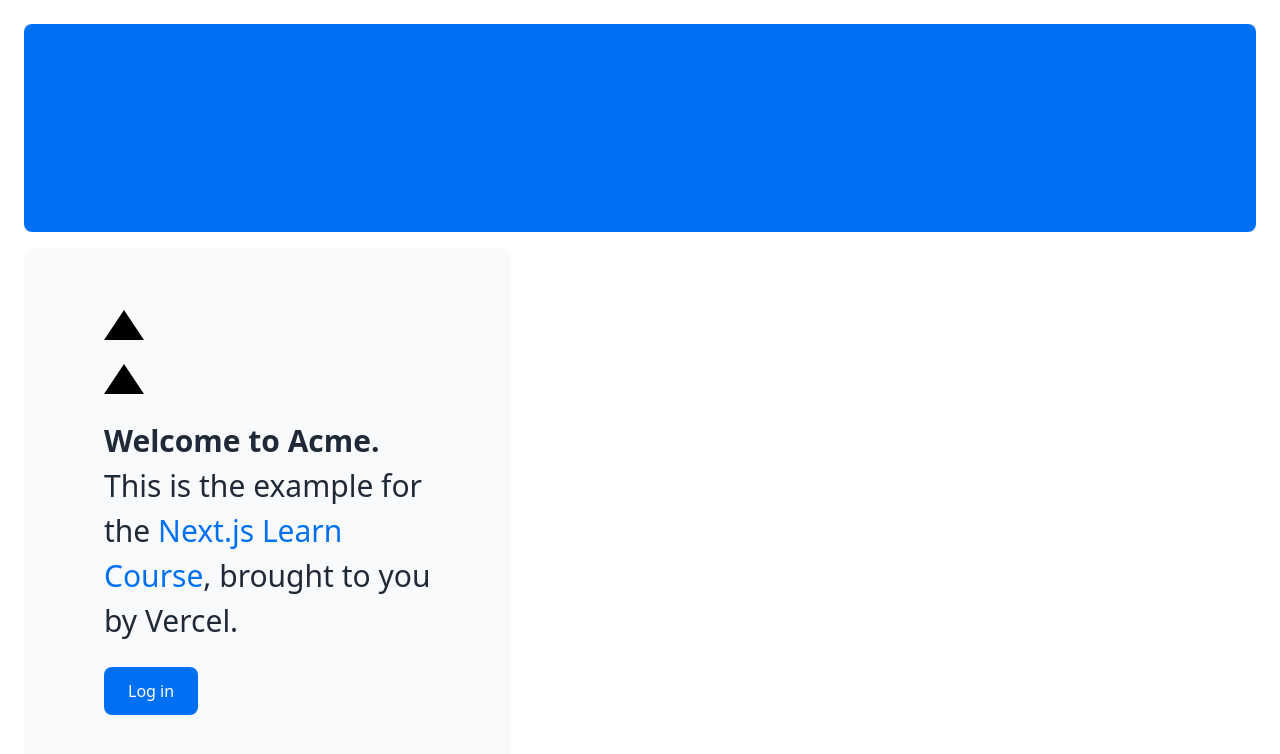
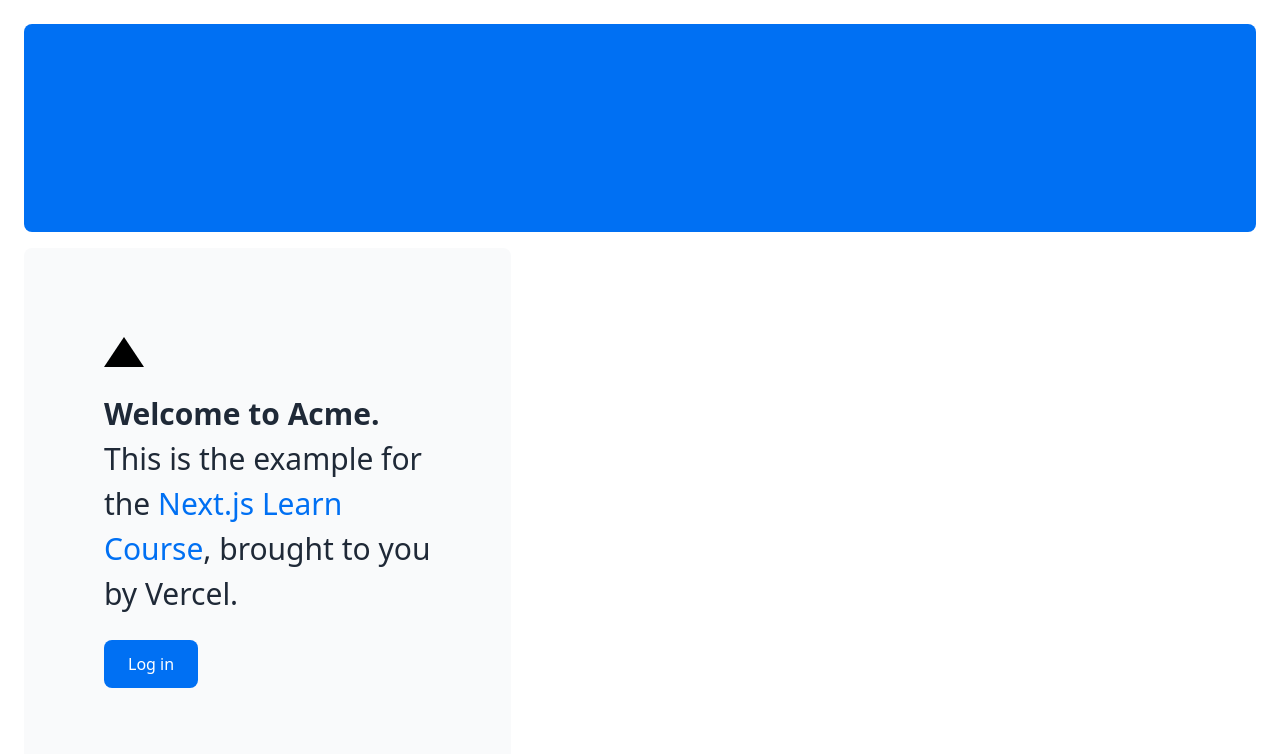
Before and after one commit to mariocapitbrok/nextjs14-learn, a Next.js app: page / in a window 1280 px wide. Shown: the top 754 px of the page. Built offline with nearby package versions, Linux system fonts and the light colour scheme.

Commit message:
Remove css module example

```diff
--- a/app/page.tsx
+++ b/app/page.tsx
@@ -1,5 +1,4 @@
 import AcmeLogo from '@/app/ui/acme-logo';
-import homeStyles from './ui/home.module.css'
 
 import Link from 'next/link';
 export default function Page() {
@@ -10,7 +9,6 @@ export default function Page() {
       </div>
       <div className="mt-4 flex grow flex-col gap-4 md:flex-row">
         <div className="flex flex-col justify-center gap-6 rounded-lg bg-gray-50 px-6 py-10 md:w-2/5 md:px-20">
-        <div className={homeStyles.shape}></div>
           <div
             className="h-0 w-0 border-b-[30px] border-l-[20px] border-r-[20px] border-b-black border-l-transparent border-r-transparent"
           />
```
